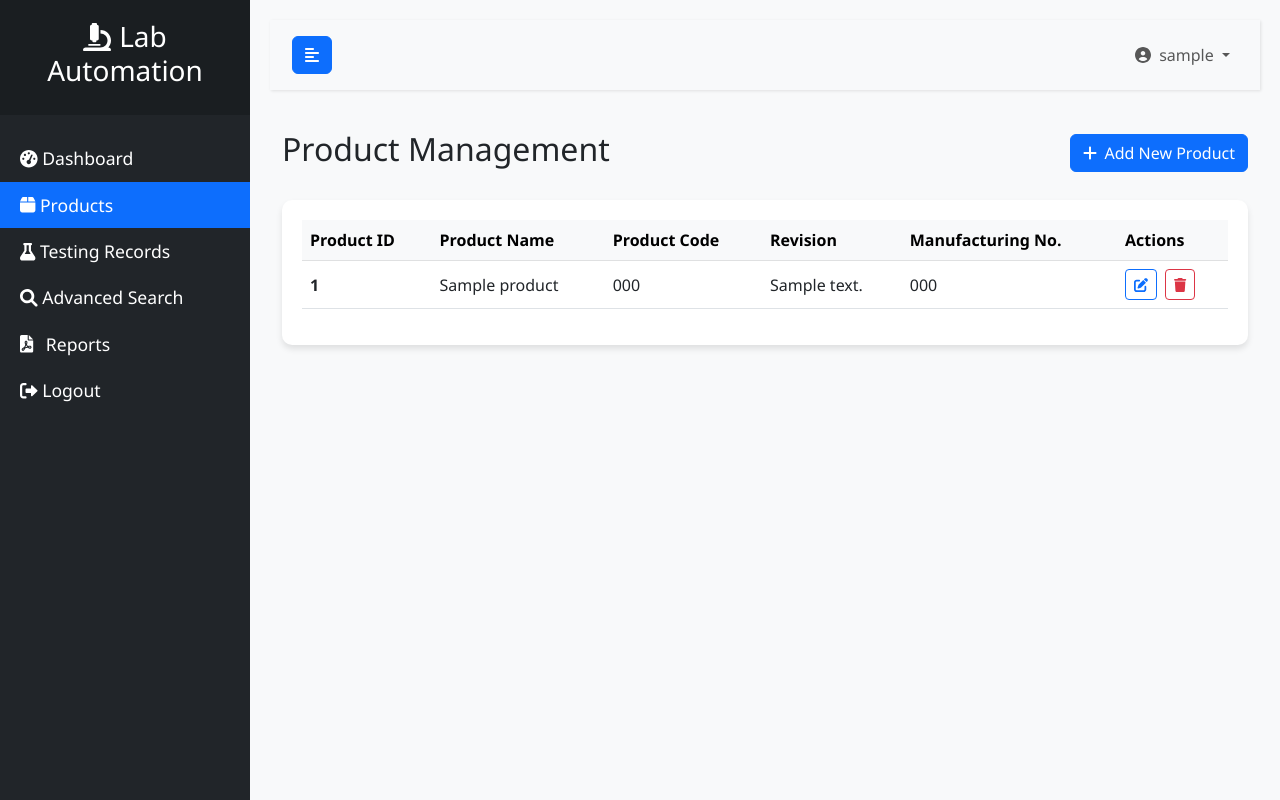
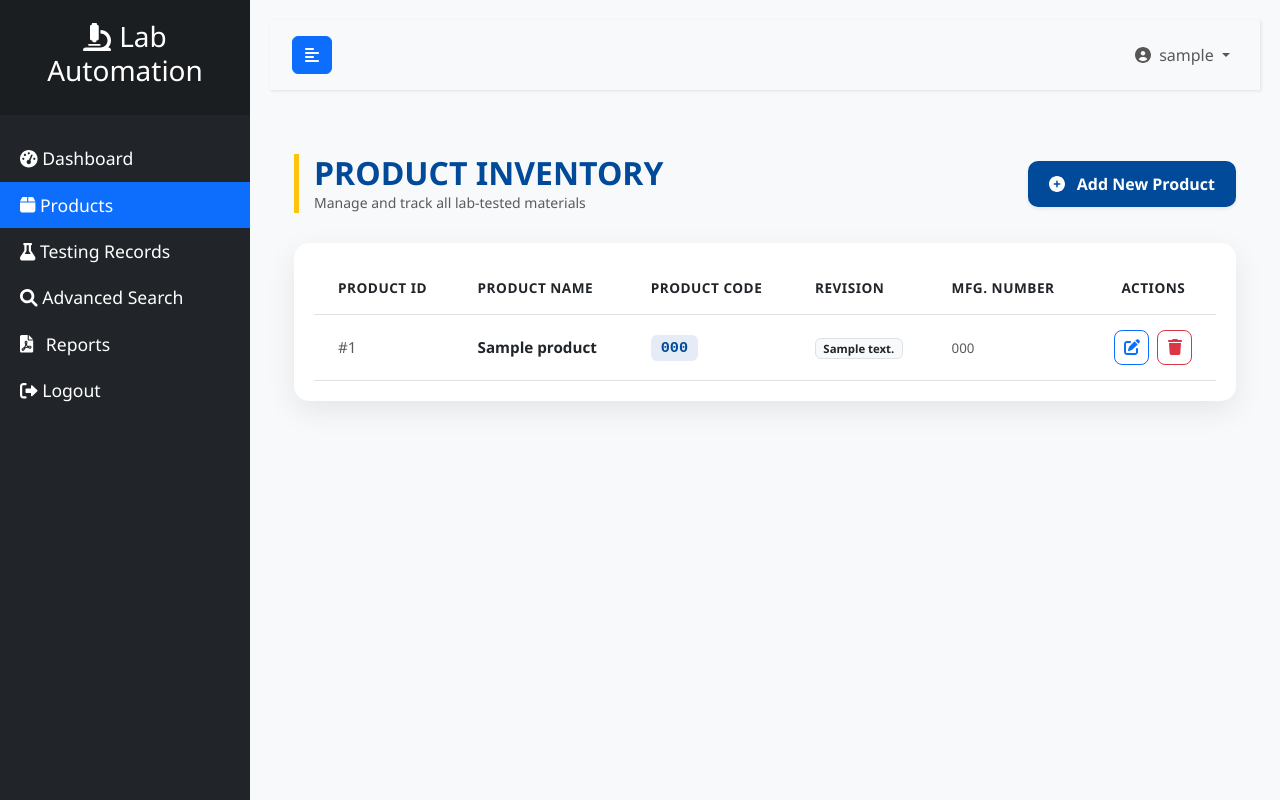
Before and after one commit to AyazAhmed071/Lab-Automation-System, a PHP site: page /lab_automation_system/products/view_products.php in a window 1280 px wide. Run offline with PHP 8.4, Linux system fonts and the light colour scheme; the visitor is signed in with stand-in values (Sample User, id 1); tables that the repository leaves empty hold one stand-in row (values such as "Sample post").

Commit message:
UI Upgrade: Matched Product Inventory with Dashboard theme and added custom badges

```diff
--- a/products/view_products.php
+++ b/products/view_products.php
@@ -2,7 +2,7 @@
 include '../config/db.php';
 include '../header.php';
 
-
+// Delete Logic (Aapka original)
 if (isset($_GET['delete'])) {
     $id = $_GET['delete'];
     $stmt = $conn->prepare("DELETE FROM products WHERE id = ?");
@@ -19,61 +19,158 @@ if (isset($_GET['delete'])) {
 $products = $conn->query("SELECT * FROM products ORDER BY created_at DESC");
 ?>
 
-<div class="d-flex justify-content-between align-items-center mb-4">
-    <h2>Product Management</h2>
-    <a href="add_product.php" class="btn btn-primary"><i class="fas fa-plus me-2"></i>Add New Product</a>
+<style>
+    /* Dashboard Theme Match */
+    :root { --ke-blue: #004a99; --ke-yellow: #ffc20e; }
+
+    .page-header {
+        border-left: 5px solid var(--ke-yellow);
+        padding-left: 15px;
+        margin-bottom: 30px;
+    }
+
+    .page-title {
+        color: var(--ke-blue);
+        font-weight: 700;
+        margin: 0;
+    }
+
+    .table-container {
+        background: white;
+        border-radius: 15px;
+        box-shadow: 0 10px 30px rgba(0,0,0,0.08);
+        overflow: hidden;
+        border: none;
+    }
+
+    .custom-table thead {
+        background-color: var(--ke-blue);
+        color: white;
+    }
+
+    .custom-table th {
+        font-weight: 600;
+        padding: 15px;
+        text-transform: uppercase;
+        font-size: 0.85rem;
+        letter-spacing: 0.5px;
+    }
+
+    .custom-table td {
+        padding: 15px;
+        font-size: 0.95rem;
+    }
+
+    .product-code-badge {
+        background: rgba(0, 74, 153, 0.1);
+        color: var(--ke-blue);
+        padding: 4px 10px;
+        border-radius: 6px;
+        font-family: 'Courier New', Courier, monospace;
+        font-weight: bold;
+    }
+
+    .btn-add-new {
+        background-color: var(--ke-blue);
+        color: white;
+        border-radius: 10px;
+        padding: 10px 20px;
+        font-weight: 600;
+        transition: all 0.3s ease;
+    }
+
+    .btn-add-new:hover {
+        background-color: #003366;
+        color: white;
+        transform: translateY(-2px);
+        box-shadow: 0 5px 15px rgba(0, 74, 153, 0.3);
+    }
+
+    .action-btn {
+        width: 35px;
+        height: 35px;
+        display: inline-flex;
+        align-items: center;
+        justify-content: center;
+        border-radius: 8px;
+        transition: 0.2s;
+    }
+</style>
+
+<div class="container-fluid py-4">
+    <div class="d-flex justify-content-between align-items-center page-header">
+        <div>
+            <h2 class="page-title text-uppercase">Product Inventory</h2>
+            <p class="text-muted small mb-0">Manage and track all lab-tested materials</p>
+        </div>
+        <a href="add_product.php" class="btn btn-add-new shadow-sm">
+            <i class="fas fa-plus-circle me-2"></i> Add New Product
+        </a>
     </div>
 
     <?php if (isset($success)): ?>
-    <div class="alert alert-success alert-dismissible fade show" role="alert">
-        <?php echo $success; ?>
+        <div class="alert alert-success alert-dismissible fade show border-0 shadow-sm" role="alert" style="border-radius: 12px;">
+            <i class="fas fa-check-circle me-2"></i> <?php echo $success; ?>
             <button type="button" class="btn-close" data-bs-dismiss="alert" aria-label="Close"></button>
         </div>
     <?php endif; ?>
 
     <?php if (isset($error)): ?>
-    <div class="alert alert-danger alert-dismissible fade show" role="alert">
-        <?php echo $error; ?>
+        <div class="alert alert-danger alert-dismissible fade show border-0 shadow-sm" role="alert" style="border-radius: 12px;">
+            <i class="fas fa-exclamation-circle me-2"></i> <?php echo $error; ?>
             <button type="button" class="btn-close" data-bs-dismiss="alert" aria-label="Close"></button>
         </div>
     <?php endif; ?>
 
-<div class="table-container">
+    <div class="table-container mt-2">
         <div class="table-responsive">
-        <table class="table table-hover align-middle">
-            <thead class="table-light">
+            <table class="table table-hover align-middle custom-table mb-0">
+                <thead>
                     <tr>
-                    <th>Product ID</th>
+                        <th class="ps-4">Product ID</th>
                         <th>Product Name</th>
                         <th>Product Code</th>
                         <th>Revision</th>
-                    <th>Manufacturing No.</th>
-                    <th>Actions</th>
+                        <th>Mfg. Number</th>
+                        <th class="text-center">Actions</th>
                     </tr>
                 </thead>
                 <tbody>
                     <?php if ($products->num_rows > 0): ?>
                         <?php while ($row = $products->fetch_assoc()): ?>
                             <tr>
-                            <td><strong><?php echo $row['product_id']; ?></strong></td>
-                            <td><?php echo $row['product_name']; ?></td>
-                            <td><?php echo $row['product_code']; ?></td>
-                            <td><?php echo $row['revision']; ?></td>
-                            <td><?php echo $row['manufacturing_number']; ?></td>
+                                <td class="ps-4 text-muted">#<?php echo $row['product_id']; ?></td>
                                 <td>
-                                <a href="edit_product.php?id=<?php echo $row['id']; ?>" class="btn btn-sm btn-outline-primary me-1"><i class="fas fa-edit"></i></a>
-                                <a href="view_products.php?delete=<?php echo $row['id']; ?>" class="btn btn-sm btn-outline-danger" onclick="return confirm('Are you sure you want to delete this product?')"><i class="fas fa-trash"></i></a>
+                                    <span class="fw-bold text-dark"><?php echo $row['product_name']; ?></span>
+                                </td>
+                                <td>
+                                    <span class="product-code-badge"><?php echo $row['product_code']; ?></span>
+                                </td>
+                                <td><span class="badge bg-light text-dark border"><?php echo $row['revision']; ?></span></td>
+                                <td><small class="text-muted"><?php echo $row['manufacturing_number']; ?></small></td>
+                                <td class="text-center">
+                                    <a href="edit_product.php?id=<?php echo $row['id']; ?>" class="btn btn-outline-primary action-btn me-1" title="Edit">
+                                        <i class="fas fa-edit"></i>
+                                    </a>
+                                    <a href="view_products.php?delete=<?php echo $row['id']; ?>" class="btn btn-outline-danger action-btn"
+                                       onclick="return confirm('Are you sure you want to delete this product?')" title="Delete">
+                                        <i class="fas fa-trash"></i>
+                                    </a>
                                 </td>
                             </tr>
                         <?php endwhile; ?>
                     <?php else: ?>
                         <tr>
-                        <td colspan="6" class="text-center py-4">No products found.</td>
+                            <td colspan="6" class="text-center py-5">
+                                <i class="fas fa-box-open fa-3x text-light mb-3"></i>
+                                <p class="text-muted">No products found in the database.</p>
+                            </td>
                         </tr>
                     <?php endif; ?>
                 </tbody>
             </table>
         </div>
     </div>
+</div>
 
 <?php include '../footer.php'; ?>
```
Lines whose indentation alone changed are shown as unchanged.
